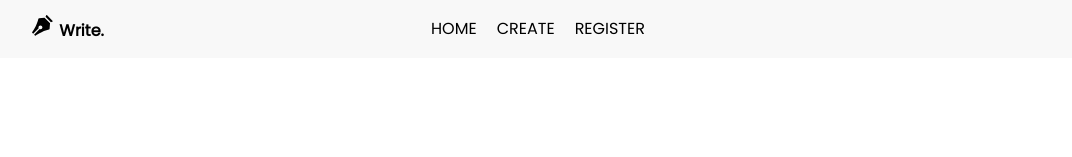
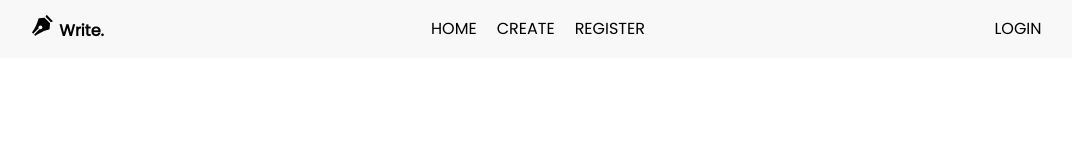
Before and after one commit to imveeru/mern-blog, a React (Create React App) app in the folder client/: page / in a window 1280 px wide. Shown: the top 157 px of the page, without its empty margins (92-1164 px from the left). Built offline with nearby package versions, Linux system fonts and the light colour scheme; no server answers.

Commit message:
:zap: Fixed navbar after logout

```diff
--- a/client/src/components/navbar/NavBar.jsx
+++ b/client/src/components/navbar/NavBar.jsx
@@ -64,7 +64,9 @@ function NavBar() {
                                     alt='😎Profile'
                                 />
                             </Link>
-                        ): null
+                        ): (<div className='navitem'>
+                        <Link to='/login' style={{textDecoration: 'none',color:'inherit'}}>LOGIN</Link>
+                        </div>)
                     }
                 {/* <ImSearch className='searchicon' size='1.3em'/> */}
             </div>
```
